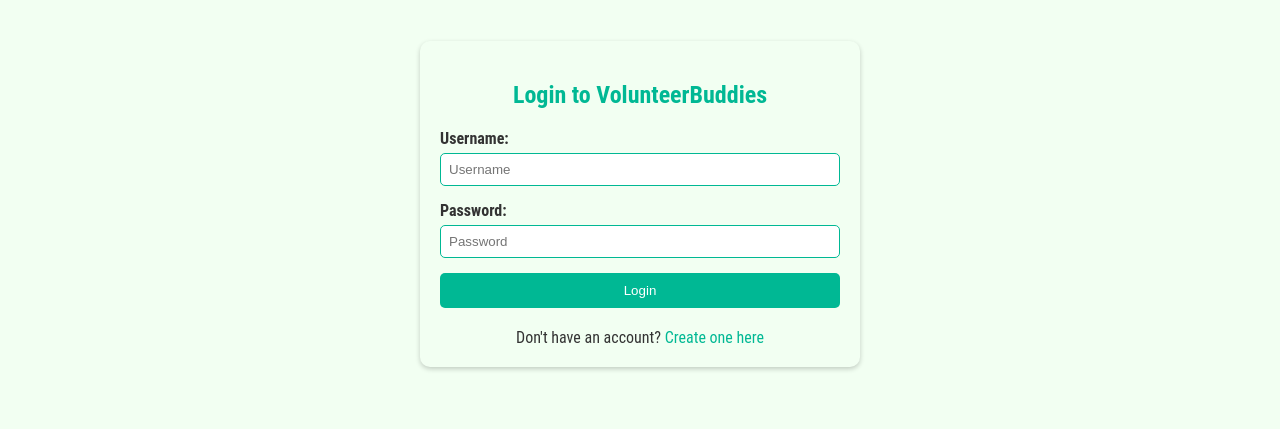
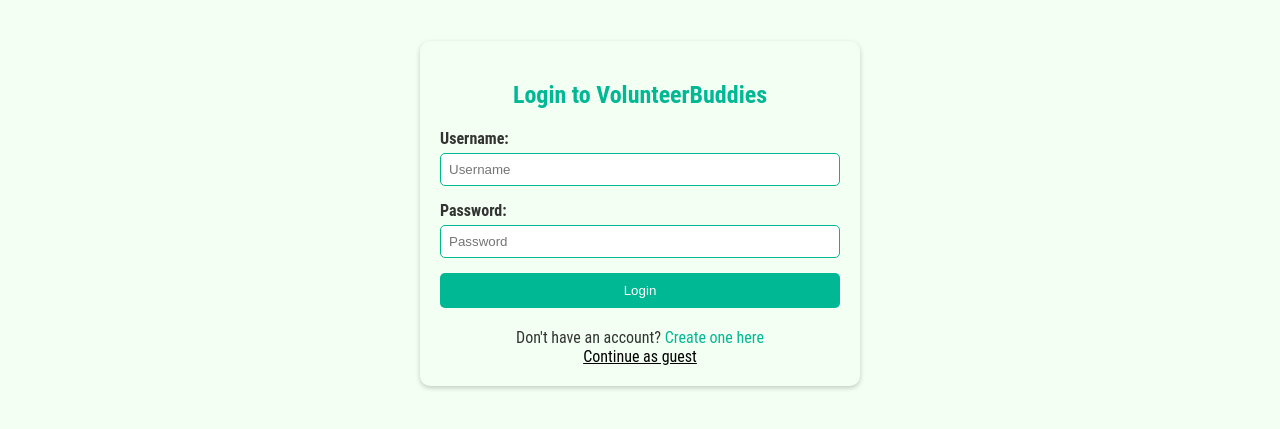
Before and after one commit to ConnorC3/Hackathon-Project, a plain HTML site: page login_page.html in a window 1280 px wide. Shown: the part 59-488 px from the top of the page. Drawn offline with Linux system fonts and the light colour scheme.

Commit message:
added guest feature

```diff
--- a/login_page.html
+++ b/login_page.html
@@ -43,6 +43,8 @@
       </form>
       <div class="create-account-link">
         Don't have an account? <a href="signup_page.html">Create one here</a>
+        <br />
+        <a href="index.html" id="guest">Continue as guest</a>
       </div>
     </div>
 
--- a/login_styles.css
+++ b/login_styles.css
@@ -71,3 +71,9 @@ form {
 .create-account-link a:hover {
   text-decoration: underline;
 }
+
+#guest {
+  color: black;
+  text-align: center;
+  text-decoration: underline;
+}
```
Also changed, not shown: about_us.html (+1 -1 lines).
